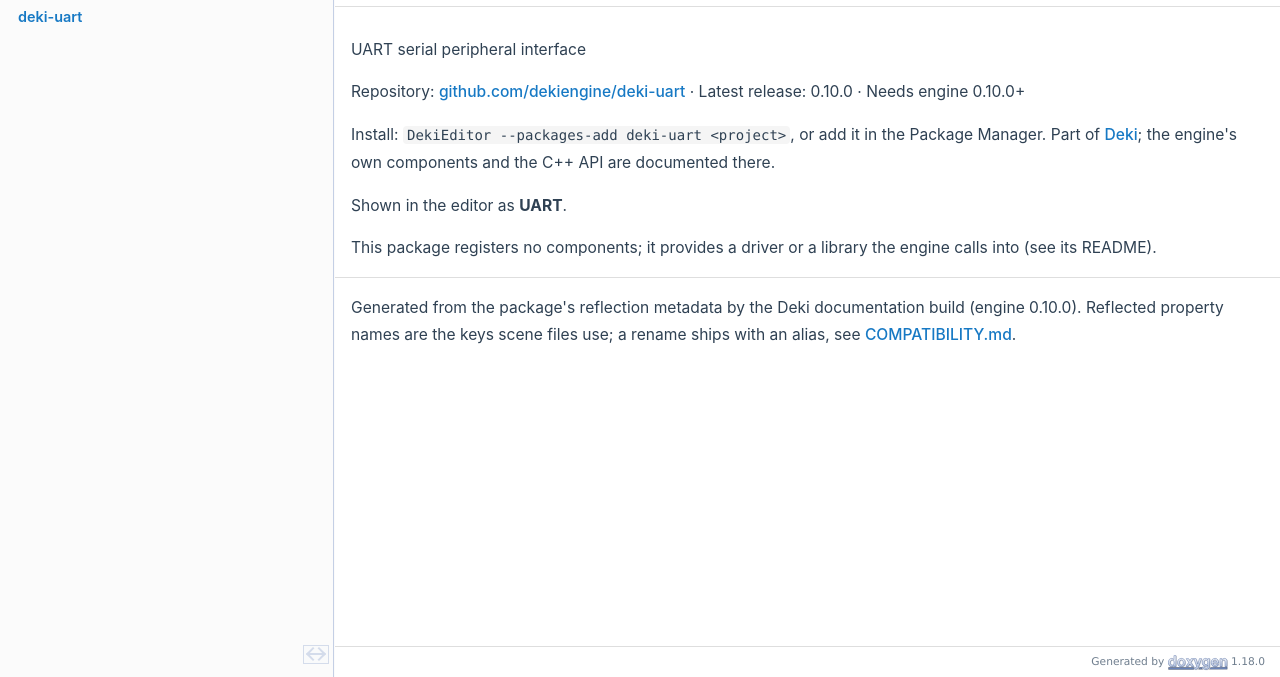
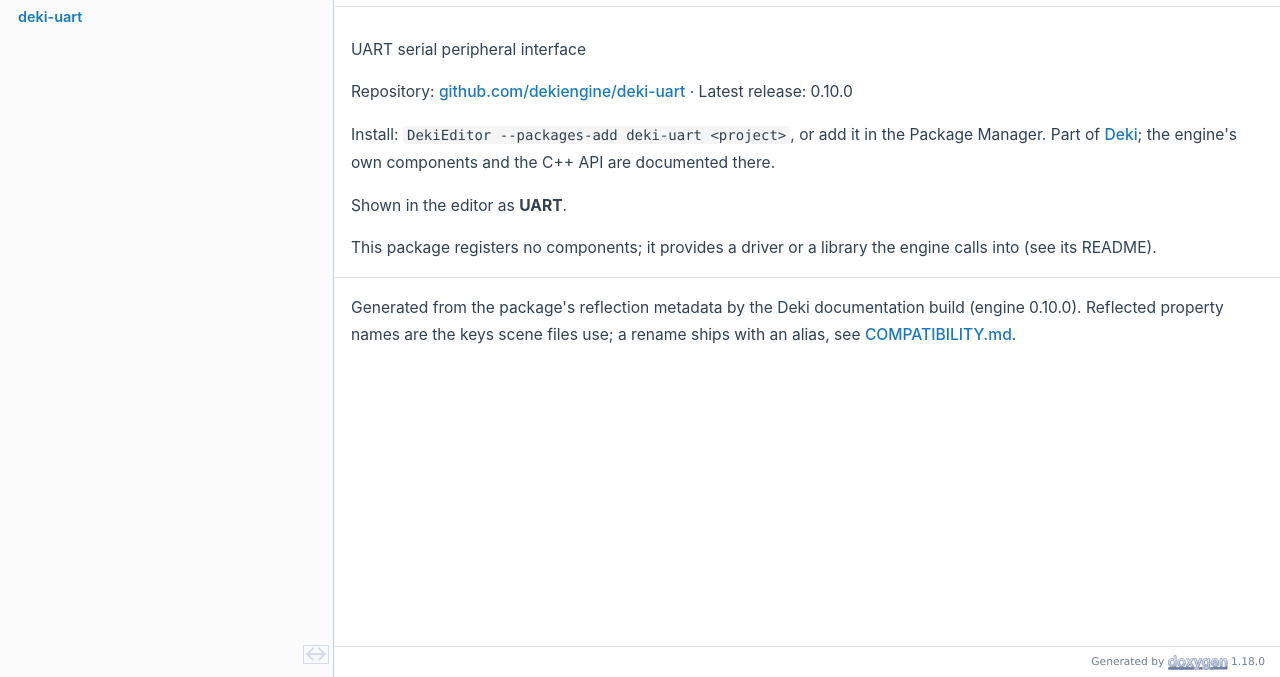
Before and after one commit to dekiengine/deki-uart, a plain HTML site: page index.html in a window 1280 px wide. Shown: the part 123-800 px from the top of the page. Drawn offline with Linux system fonts and the light colour scheme.

Commit message:
Docs for deki-uart from deki-editor 9500697

```diff
--- a/index.html
+++ b/index.html
@@ -80,7 +80,7 @@ document.addEventListener('DOMContentLoaded',() => { initNavTree('index.html',''
 <div class="contents">
 <div class="textblock"><p><a class="anchor" id="mainpage"></a></p>
 <p>UART serial peripheral interface</p>
-<p>Repository: <a href="https://github.com/dekiengine/deki-uart">github.com/dekiengine/deki-uart</a> · Latest release: 0.10.0 · Needs engine 0.10.0+</p>
+<p>Repository: <a href="https://github.com/dekiengine/deki-uart">github.com/dekiengine/deki-uart</a> · Latest release: 0.10.0</p>
 <p>Install: <span class="tt">DekiEditor --packages-add deki-uart &lt;project&gt;</span>, or add it in the Package Manager. Part of <a href="https://dekiengine.github.io/docs/">Deki</a>; the engine's own components and the C++ API are documented there.</p>
 <p>Shown in the editor as <b>UART</b>.</p>
 <p>This package registers no components; it provides a driver or a library the engine calls into (see its README).</p>
```
